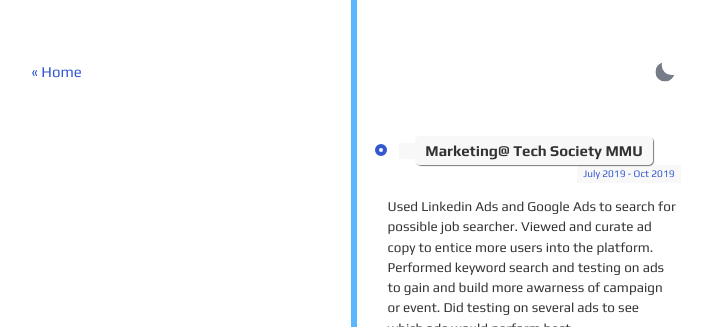
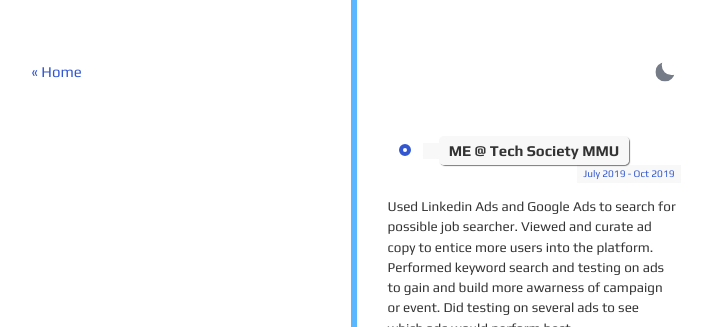
Before and after one commit to mk-unlimited/me, a Jekyll site: the page built from about.html, in a window 1280 px wide. Shown: the top 327 px of the page, without its empty margins (286-993 px from the left). Built offline with Jekyll 4.4.1, drawn with Linux system fonts in a browser that asks for light colours.

Commit message:
Update about.html

```diff
--- a/about.html
+++ b/about.html
@@ -20,7 +20,7 @@ layout: default
         <li>
             <div class="direction-r">
                 <div class="flag-wrapper">
-                    <span class="flag">Marketing@ Tech Society MMU</span>
+                    <span class="flag">ME @ Tech Society MMU</span>
                     <span class="time-wrapper"><span class="time">July 2019 - Oct 2019</span></span>
                 </div>
                 <div class="desc">
```
